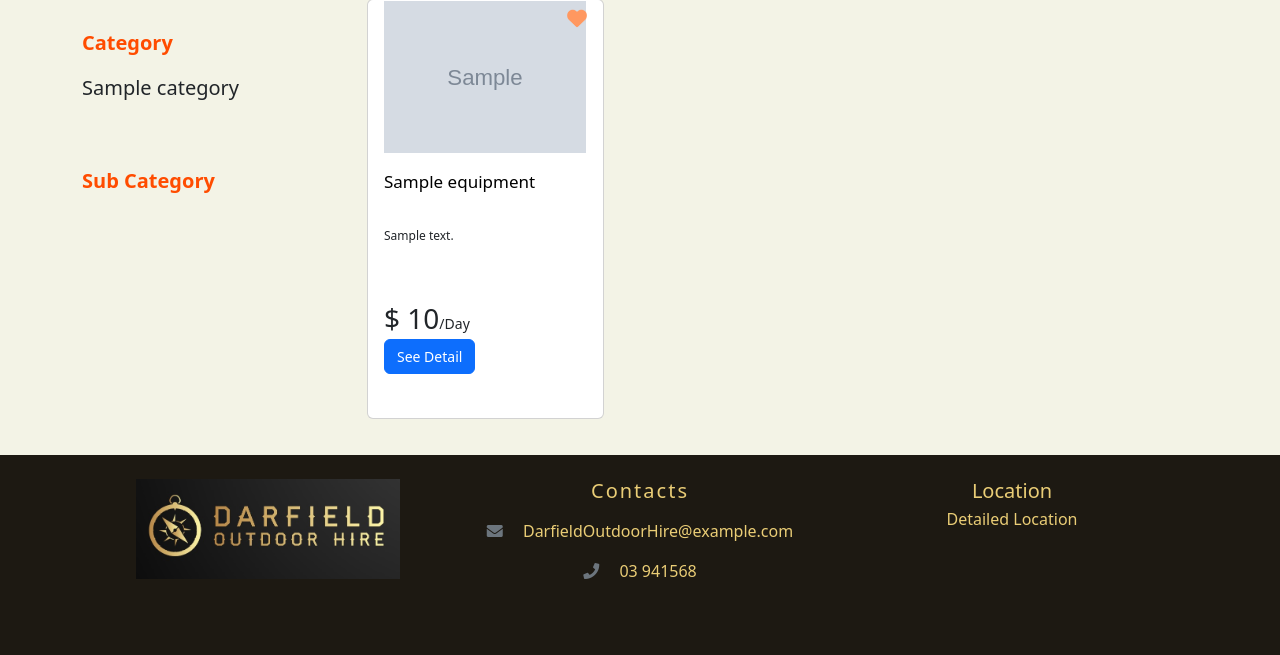
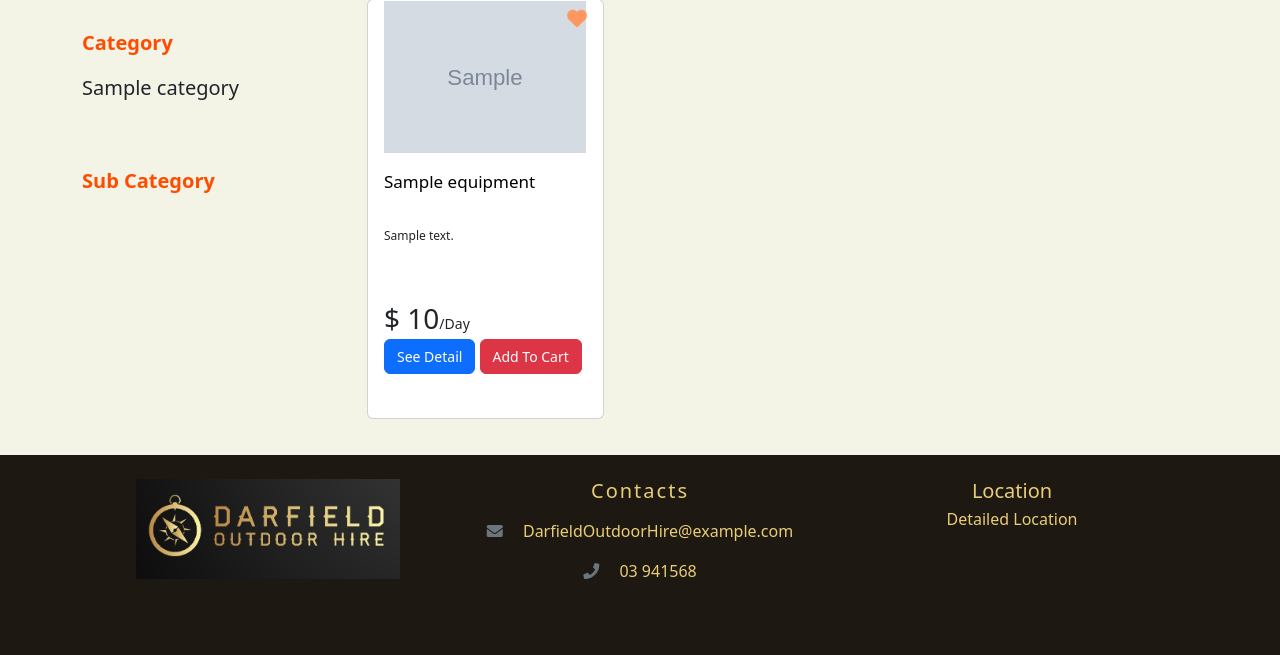
Before and after one commit to gaon5/agrihireApp, a Flask app: template app/templates/customer/equipments.html in a window 1280 px wide. Shown: the part 263-918 px from the top of the page. Run offline with Flask 3, Linux system fonts and the light colour scheme; the template is opened without the code that fills it: most values are stand-ins (such as "Sample title", 1, 10 or a date in 2020); grey boxes marked "Sample" are stand-in pictures.

Commit message:
Update equipments.html
add the button

```diff
--- a/app/templates/customer/equipments.html
+++ b/app/templates/customer/equipments.html
@@ -135,7 +135,14 @@
                                         </div>
                                     {% endif %}
                                     <a href="/equipments/{{ equipment.ca_name }}/{{ equipment.sc_name }}/detail/{{ equipment.equipment_id }}"
-                                       class="btn btn-primary" style="font-size: 14px">See Detail</a>
+                                       class="btn btn-primary" style="font-size: 14px">See Detail
+                                    </a>
+                                    <a  href="#"
+                                        class="btn btn-danger" style="font-size: 14px">Add To Cart
+                                    </a>
+                                    <form action="/add_to_cart" method="post" class="add-to-cart-form" style="display: none;">
+                                        <input type="hidden" name="equipment_id" value="{{ equipment.equipment_id }}">
+                                    </form>
                                 </div>
                                 <a href="{{ url_for('add_favorite', equipment_id=equipment.equipment_id ) }}" id="favorite{{ equipment.equipment_id }}" class="image1-switcher position-absolute top-0 end-0 mx-3 my-2"
                                    style="width: 20px;height:20px"></a>
```
